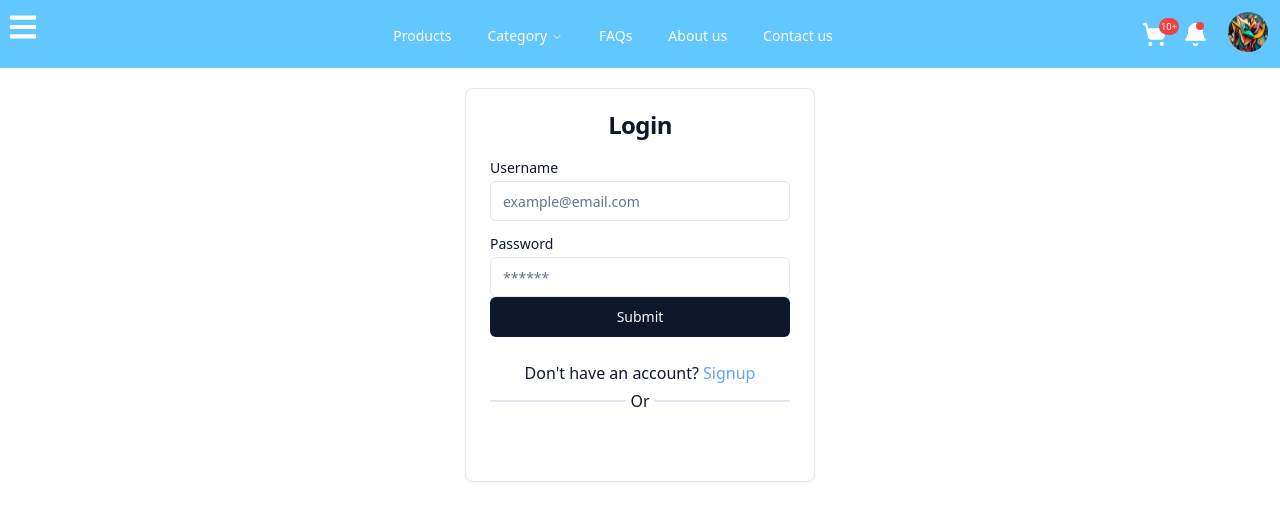
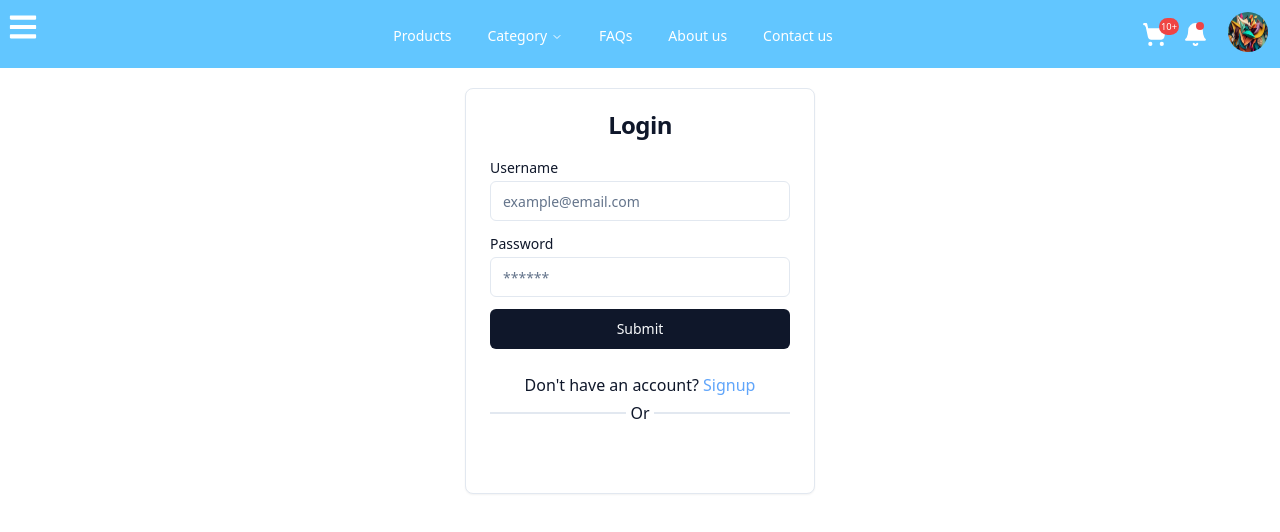
Before and after one commit to chriford-siame/ProdZM, a React (Create React App) app: page /login in a window 1280 px wide. Shown: the top 532 px of the page. Built offline with nearby package versions, Linux system fonts and the light colour scheme.

Commit message:
Update the login button

```diff
--- a/src/components/Auth/Login.tsx
+++ b/src/components/Auth/Login.tsx
@@ -46,7 +46,7 @@ export default function Login() {
                 <Input type={'password'} value={password} onChange={(e) => setPassword(e.target.value)} id="password" placeholder="******" />
               </div>
             </div>
-          <Button className='w-full' type='submit'>Submit</Button>
+          <Button className='w-full mt-3' type='submit'>Submit</Button>
           </form>
         </CardContent>
         <CardFooter className="grid gap-1">
```
